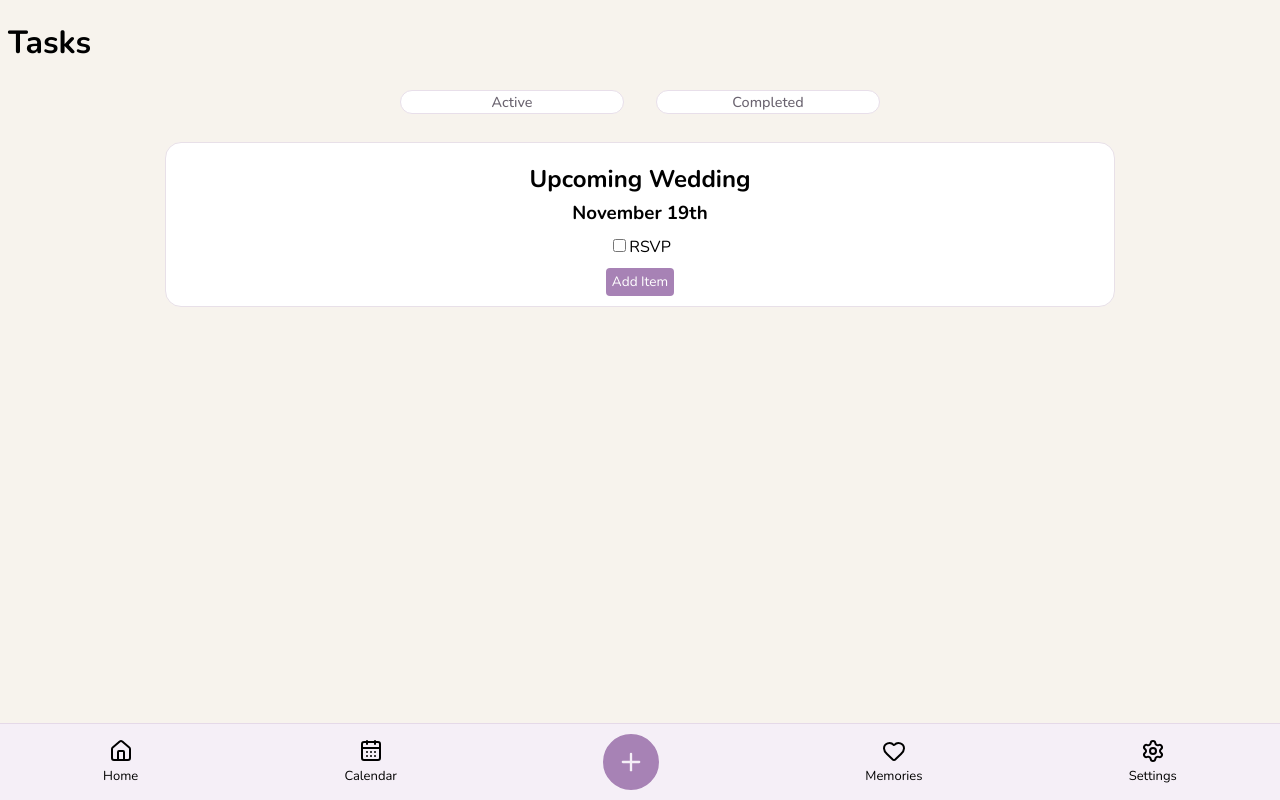
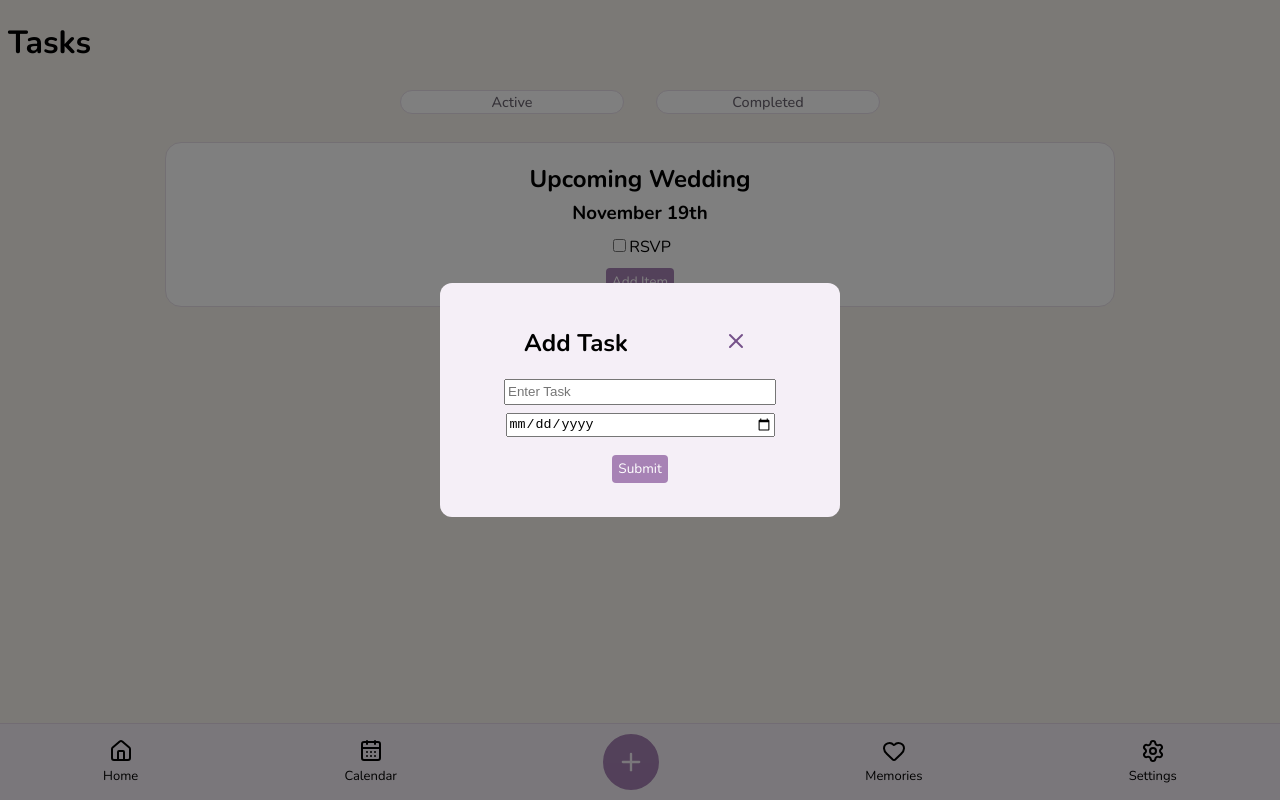
Before and after one commit to Shameer-R/BetweenUs, a React app in the folder frontend/: page /tasks in a window 1280 px wide. Both pictures are taken after a click on the button 631 px from the left and 762 px from the top of the page. Built offline with nearby package versions, Linux system fonts and the light colour scheme; the HTML template or start-up script is replaced by a standard one.

Commit message:
feat: add task modal +  open close task modal functionality

```diff
--- /dev/null
+++ b/frontend/src/components/TaskModal.css
@@ -0,0 +1,39 @@
+.taskmodal-overlay {
+  position: fixed;
+  inset: 0;
+  background-color: rgba(0, 0, 0, 0.5);
+  display: flex;
+  justify-content: center;
+  align-items: center;
+  z-index: 1000;
+}
+
+.taskmodal-container {
+  display: flex;
+  flex-direction: column;
+  align-items: center;
+  background-color: #f5eff7;
+  padding: 24px;
+  border-radius: 12px;
+  width: 90%;
+  max-width: 400px;
+  box-sizing: border-box;
+}
+
+.taskmodal-header {
+  display: flex;
+  justify-content: space-between;
+  align-items: center;
+  gap: 5.5rem;
+}
+
+.taskmodal-container > input {
+  width: 75%;
+  height: 20px;
+  margin-bottom: 0.5rem;
+}
+
+.taskmodal-container > input:focus {
+  outline: 2px solid #a782b5;
+  outline-offset: 1px;
+}
--- /dev/null
+++ b/frontend/src/components/TaskModal.jsx
@@ -0,0 +1,31 @@
+import "../components/TaskModal.css";
+import { X } from "lucide-react";
+
+function TaskModal({ onClose }) {
+  return (
+    <>
+      <div className="taskmodal-overlay">
+        <div className="taskmodal-container">
+          <div className="taskmodal-header">
+            <h2>Add Task</h2>
+            <button
+              type="button"
+              className="close-btn"
+              onClick={onClose}
+              aria-label="Close modal"
+            >
+              <X size={24} />
+            </button>
+          </div>
+
+          <input placeholder="Enter Task"></input>
+          <input type="date" placeholder="Enter Date"></input>
+
+          <button className="task-submit-button">Submit</button>
+        </div>
+      </div>
+    </>
+  );
+}
+
+export default TaskModal;
--- a/frontend/src/pages/Tasks.jsx
+++ b/frontend/src/pages/Tasks.jsx
@@ -1,8 +1,18 @@
 import Navbar from "../components/Navbar";
 import TaskCard from "../components/TaskCard";
+import TaskListModal from "../components/TaskModal";
 import "../pages/Tasks.css";
+import { useState, useEffect } from "react";
 
 function Tasks() {
+  const [isModalOpen, setIsModalOpen] = useState(false);
+
+  useEffect(() => {
+    const onNavAdd = () => setIsModalOpen(true);
+    window.addEventListener("nav-add-click", onNavAdd);
+    return () => window.removeEventListener("nav-add-click", onNavAdd);
+  });
+
   return (
     <>
       <div className="tasks-page">
@@ -16,6 +26,8 @@ function Tasks() {
         </div>
       </div>
 
+      {isModalOpen && <TaskListModal onClose={() => setIsModalOpen(false)} />}
+
       <Navbar />
     </>
   );
```
